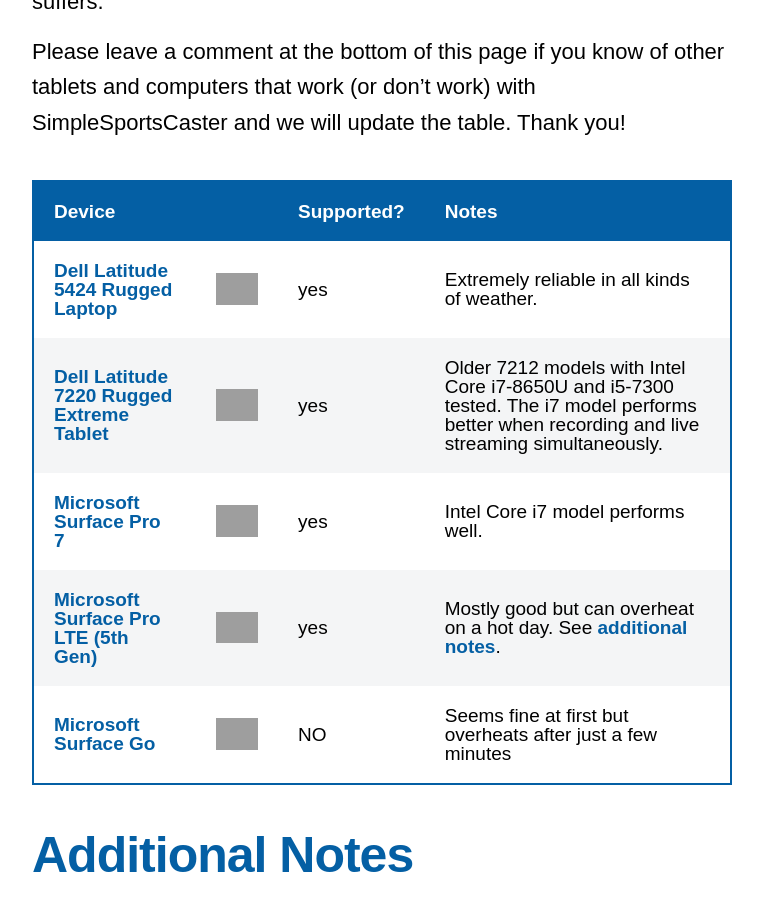
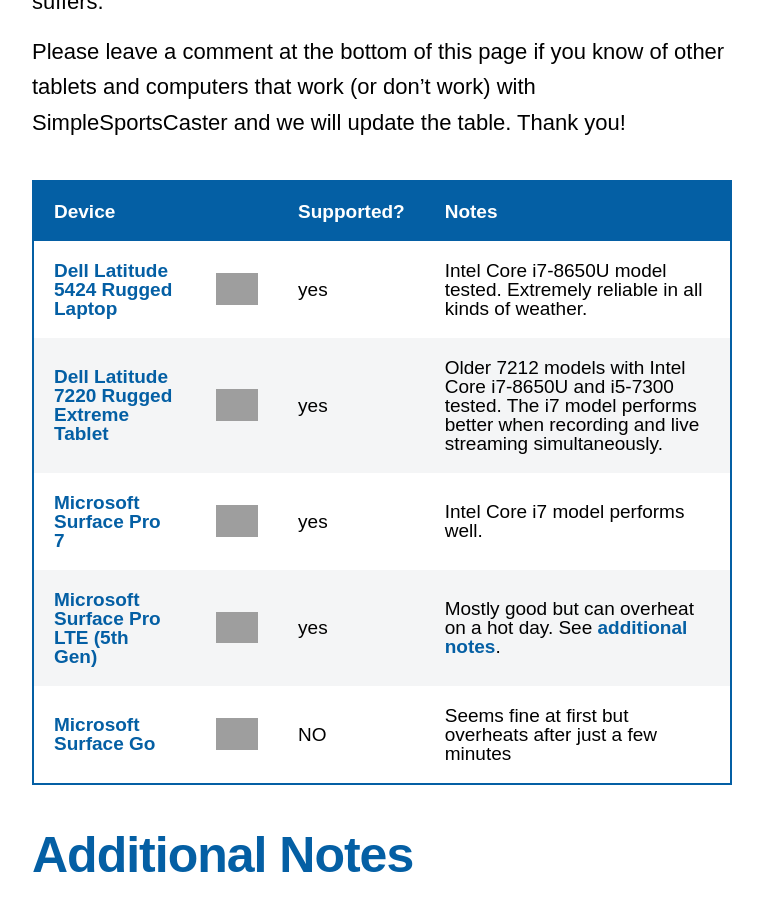
Before and after one commit to Zofware/www.simplesportscaster.com, a Jekyll site: the page built from docs/_help/supported-tablets-and-computers.md, in a window 1280 px wide and 900 px high, scrolled down 707 px, cut to the strip 0-900 px from the top of the window. Shown: the whole strip, without its empty margins (258-1021 px from the left). Built offline with Jekyll 4.4.1, drawn with Linux system fonts in a browser that asks for light colours; nearby versions of some CDN libraries; some web fonts are replaced; comment, search, counter and statistics services are not loaded; grey boxes are pictures that could not be loaded.

Commit message:
Add 5424 CPU

```diff
--- a/docs/_help/supported-tablets-and-computers.md
+++ b/docs/_help/supported-tablets-and-computers.md
@@ -17,7 +17,7 @@
 
 | Device | | Supported? | Notes |
 |--------|-|------------|-------|
-| [Dell Latitude 5424 Rugged Laptop](https://www.dell.com/en-us/work/shop/cty/pdp/spd/latitude-14-5424-laptop/xctol542414us) | <img border="0" width="300" src="https://i.dell.com/is/image/DellContent//content/dam/global-site-design/product_images/dell_client_products/notebooks/latitude_notebooks/14_5424/global_spi/ng/notebook-latitude-14-5424-campaign-hero-504x350-ng.psd?fmt=jpg&wid=570&hei=400" /> | yes | Extremely reliable in all kinds of weather. |
+| [Dell Latitude 5424 Rugged Laptop](https://www.dell.com/en-us/work/shop/cty/pdp/spd/latitude-14-5424-laptop/xctol542414us) | <img border="0" width="300" src="https://i.dell.com/is/image/DellContent//content/dam/global-site-design/product_images/dell_client_products/notebooks/latitude_notebooks/14_5424/global_spi/ng/notebook-latitude-14-5424-campaign-hero-504x350-ng.psd?fmt=jpg&wid=570&hei=400" /> | yes | Intel Core i7-8650U model tested. Extremely reliable in all kinds of weather. |
 | [Dell Latitude 7220 Rugged Extreme Tablet](https://www.dell.com/en-us/work/shop/cty/pdp/spd/latitude-12-7220-tablet/xctol722012us) | <img border="0" width="300" src="https://i.dell.com/is/image/DellContent//content/dam/global-site-design/product_images/dell_client_products/notebooks/latitude_notebooks/12_7220/global_spi/ng/tablet-latitude-12-7220-black-falcon-campaign-hero-504x350-ng.psd?fmt=jpg&wid=570&hei=400"/> | yes | Older 7212 models with Intel Core i7-8650U and i5-7300 tested. The i7 model performs better when recording and live streaming simultaneously. |
 | [Microsoft Surface Pro 7](https://www.microsoft.com/en-us/p/surface-pro-7/8n17j0m5zzqs) | <img border="0" width="300" src="https://img-prod-cms-rt-microsoft-com.akamaized.net/cms/api/am/imageFileData/RE4tjV5?ver=eab4&q=90&m=6&h=270&w=270&b=%23FFFFFFFF&f=jpg&o=f&aim=true"/> | yes | Intel Core i7 model performs well. |
 | [Microsoft Surface Pro LTE (5th Gen)](https://www.microsoft.com/en-us/p/surface-pro-5th-gen-for-business/907TDS4DGWWV) | <img border="0" width="300" src="https://img-prod-cms-rt-microsoft-com.akamaized.net/cms/api/am/imageFileData/RW7Li9?ver=fa95&q=90&m=6&h=270&w=270&b=%23FFFFFFFF&f=jpg&o=f&aim=true"/> | yes | Mostly good but can overheat on a hot day. See [additional notes](#microsoft-surface-pro-lte). |
```
